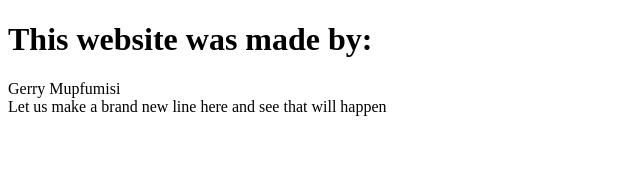
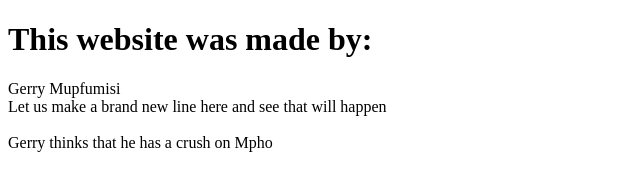
Before and after one commit to GerryMup/lab2-redo, a website: page views/about.html in a window 1280 px wide. Shown: the whole page, without its empty margins (0-640 px from the left). Drawn offline with Linux system fonts and the light colour scheme.

Commit message:
Gerry's Crush

```diff
--- a/views/about.html
+++ b/views/about.html
@@ -10,6 +10,10 @@
 Gerry Mupfumisi
 <br>
 Let us make a brand new line here and see that will happen
+<br>
+<br>
+
+Gerry thinks that he has a crush on Mpho
 </p>
 </body>
 </html>
```
